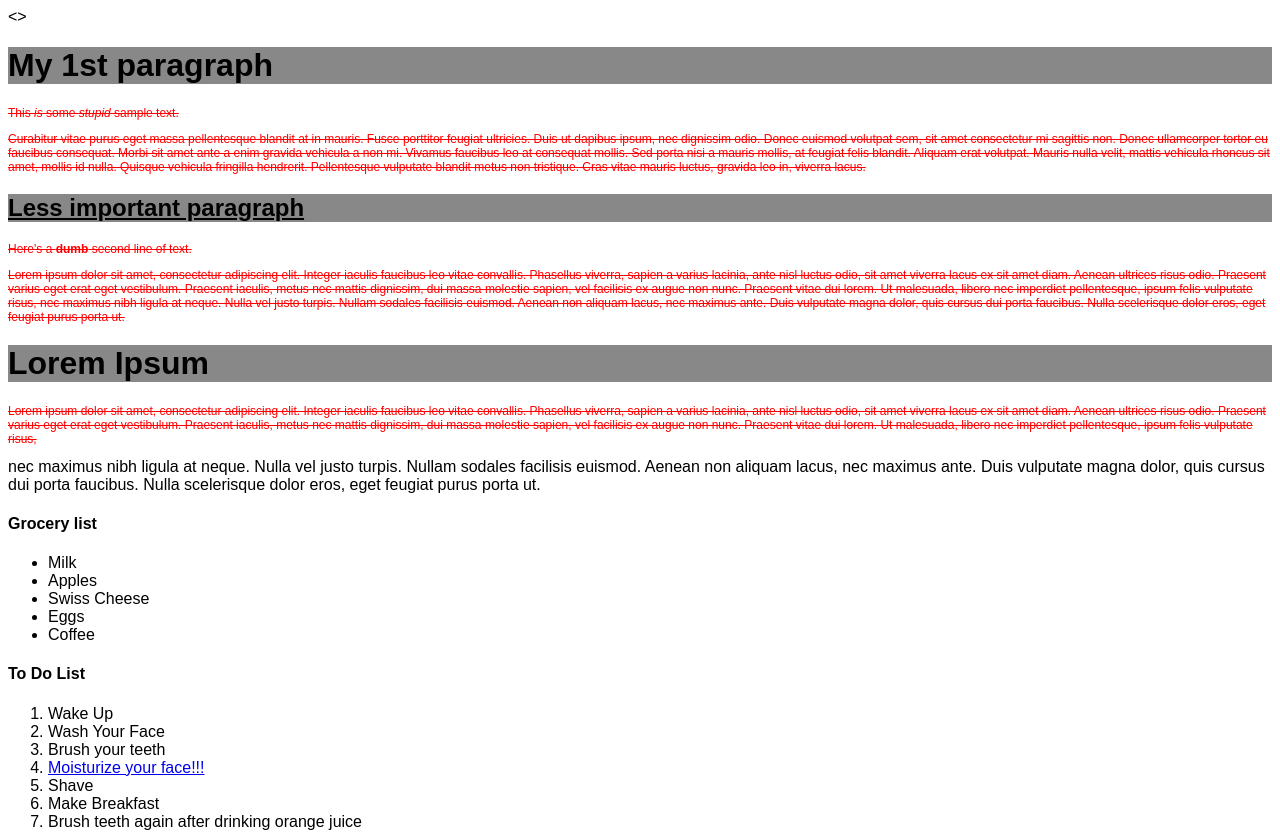
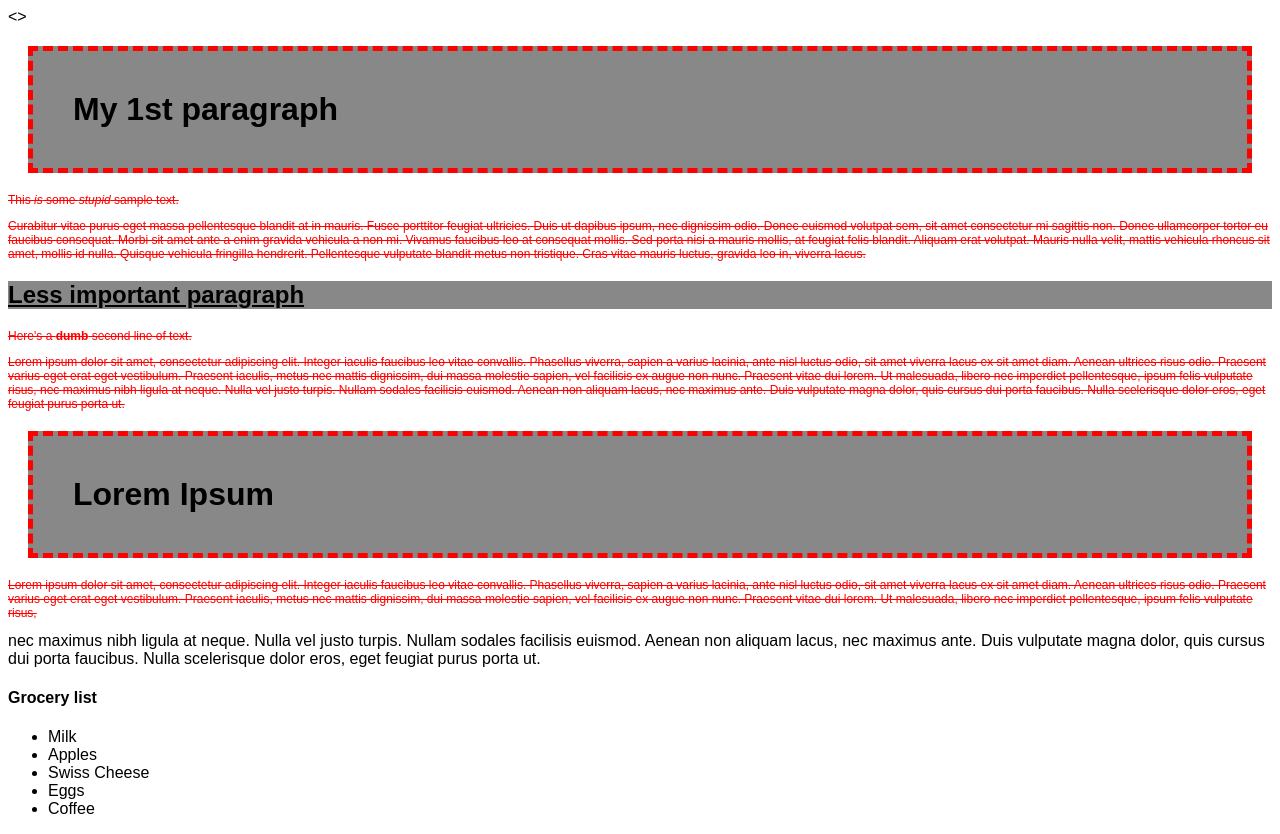
Before and after one commit to angelinasantiago/lab-12-html, a plain HTML site: page index.html in a window 1280 px wide. Shown: the top 834 px of the page. Drawn offline with Linux system fonts and the light colour scheme.

Commit message:
adding borders and margins

```diff
--- a/style.css
+++ b/style.css
@@ -7,6 +7,11 @@ p {
 h1 {
   color: #194C19
   text-transform: uppercase;
+  margin: 20px;
+  padding: 40px;
+  border-style: dashed;
+  border-width: 5px;
+  border-color: red;
 }
 
 h1, h2 {
```
